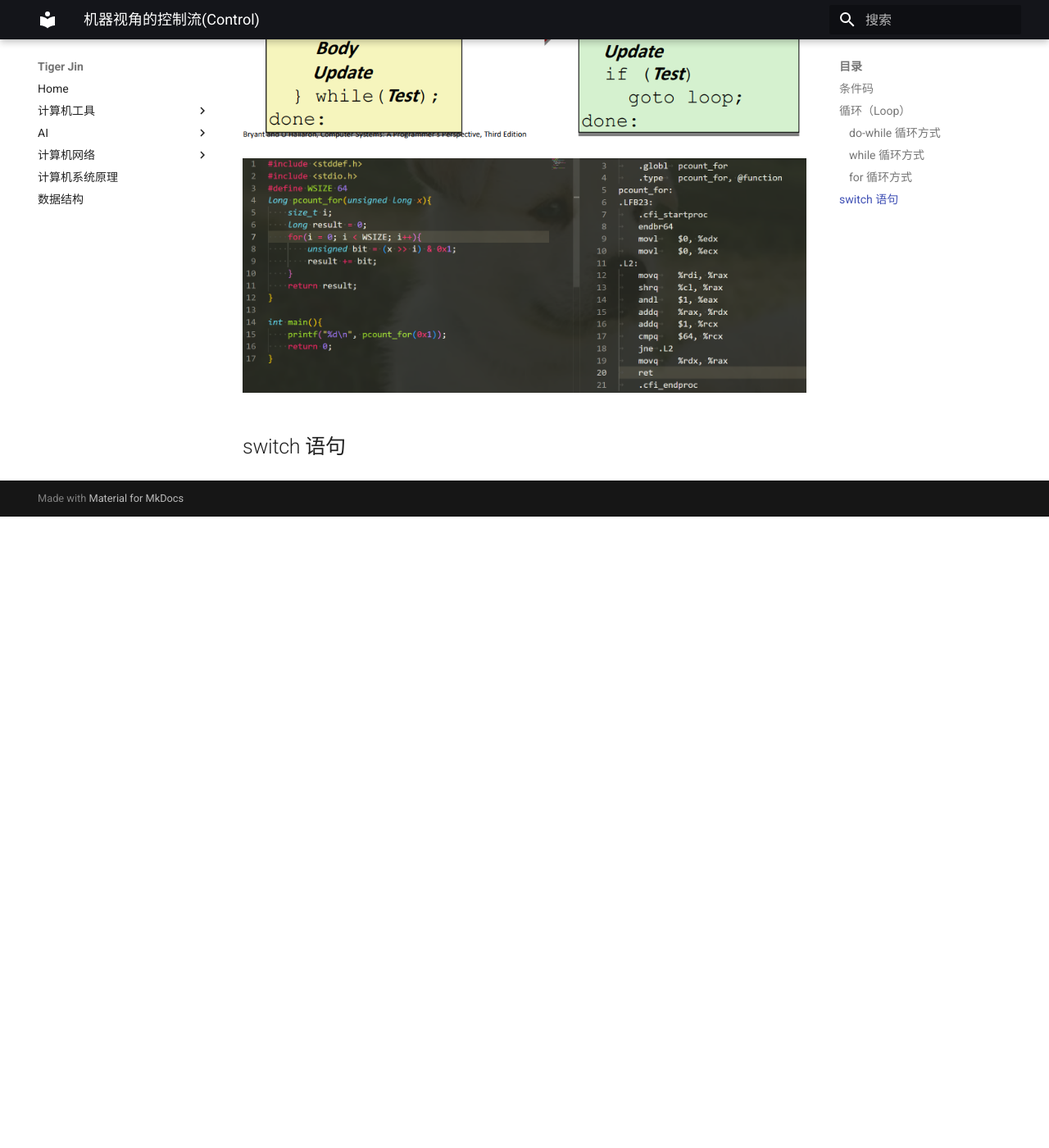
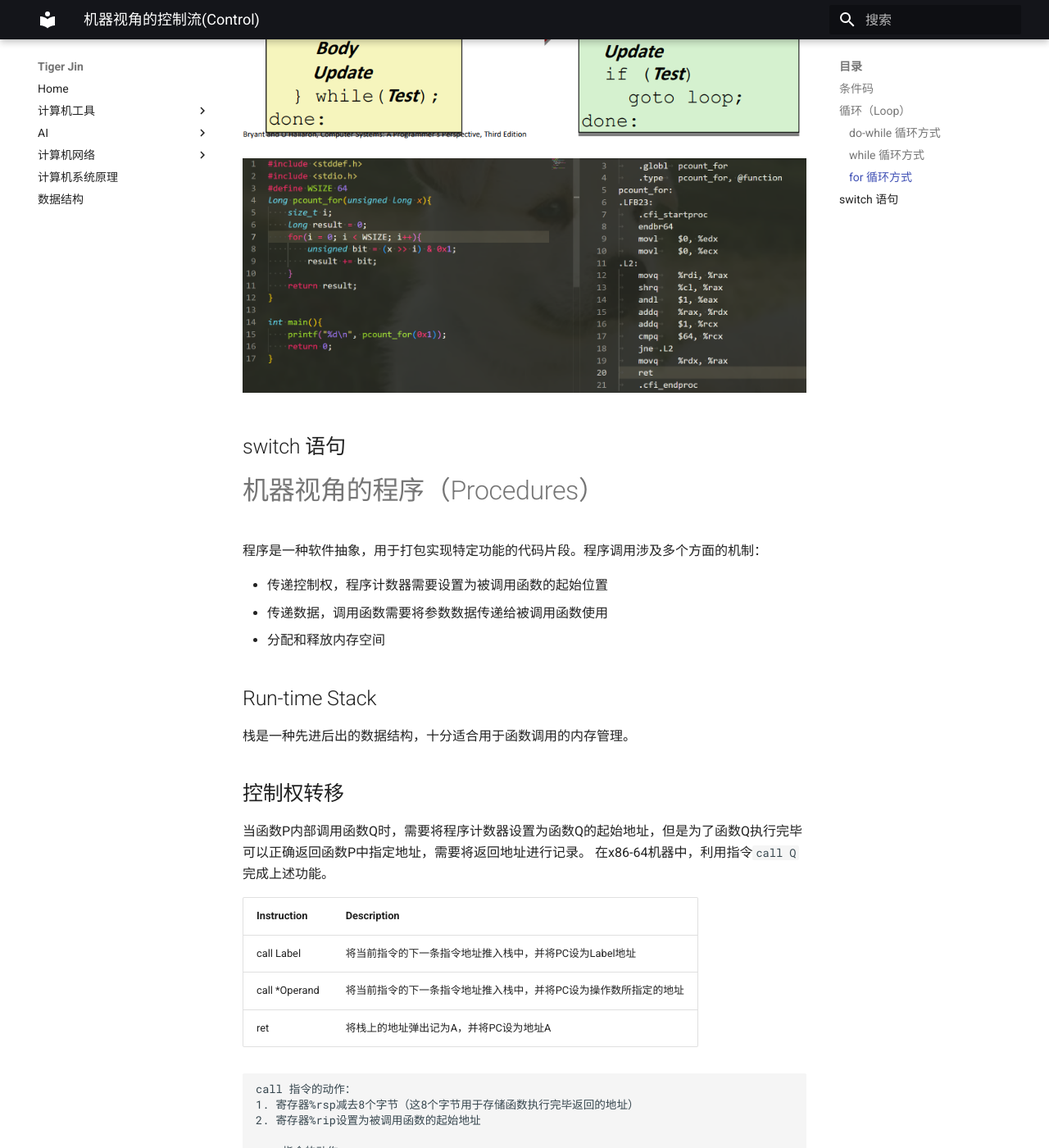
Before and after one commit to process852/process852.github.io, an MkDocs documentation site: the page built from docs/computersArch/machineLevel/machine.md, in a window 1280 px wide and 1400 px high, scrolled down 7855 px. Shown: the whole window at 82% size. Built offline with MkDocs 1.6.1 and Material for MkDocs 9.7.7, drawn with Linux system fonts in a browser that asks for light colours; before the commit the page ends 8485 px from its top, so only the background shows below that; some of the changed text lies outside the part shown.

Commit message:
add procedure

````diff
--- a/docs/computersArch/machineLevel/machine.md
+++ b/docs/computersArch/machineLevel/machine.md
@@ -147,3 +147,55 @@
 
 
 ## switch 语句
+
+
+# 机器视角的程序（Procedures）
+
+程序是一种软件抽象，用于打包实现特定功能的代码片段。程序调用涉及多个方面的机制：
+
+* 传递控制权，程序计数器需要设置为被调用函数的起始位置
+* 传递数据，调用函数需要将参数数据传递给被调用函数使用
+* 分配和释放内存空间
+
+## Run-time Stack
+
+栈是一种先进后出的数据结构，十分适合用于函数调用的内存管理。
+
+## 控制权转移
+
+当函数P内部调用函数Q时，需要将程序计数器设置为函数Q的起始地址，但是为了函数Q执行完毕可以正确返回函数P中指定地址，需要将返回地址进行记录。
+在x86-64机器中，利用指令`call Q`完成上述功能。
+
+| Instruction | Description
+| ----- | -----
+| call Label | 将当前指令的下一条指令地址推入栈中，并将PC设为Label地址
+| call *Operand | 将当前指令的下一条指令地址推入栈中，并将PC设为操作数所指定的地址
+| ret | 将栈上的地址弹出记为A，并将PC设为地址A
+
+```bash
+call 指令的动作：
+1. 寄存器%rsp减去8个字节（这8个字节用于存储函数执行完毕返回的地址）
+2. 寄存器%rip设置为被调用函数的起始地址
+
+ret 指令的动作：
+1. 弹出寄存器%rsp所指向内存地址的8个字节(地址A)
+2. 将寄存器%rsp = %rsp + 0x8
+3. 将寄存器%rip设为地址A
+```
+
+
+## 数据转移
+
+x86-64结构下函数参数传递大部分通过寄存器实现，寄存器传递参数存在约定俗成的做法：
+
+* x86-64下至多可以通过寄存器传递6个整数参数(包括指针)，使用顺序如下图所示：
+
+![](./images/machine14.png)
+
+* 当函数参数超过6个，剩余参数通过栈进行传递
+
+## 栈上数据的局部存储
+
+* 没有足够的寄存器保存所有局部数据
+* 取地址运算符用于某个局部变量
+* 一些局部变量是数组或结构体
````
Also changed, not shown: docs/computersArch/gdb/README.md (+1 -0 lines), docs/computersArch/machineLevel/images/machine14.png (added).
